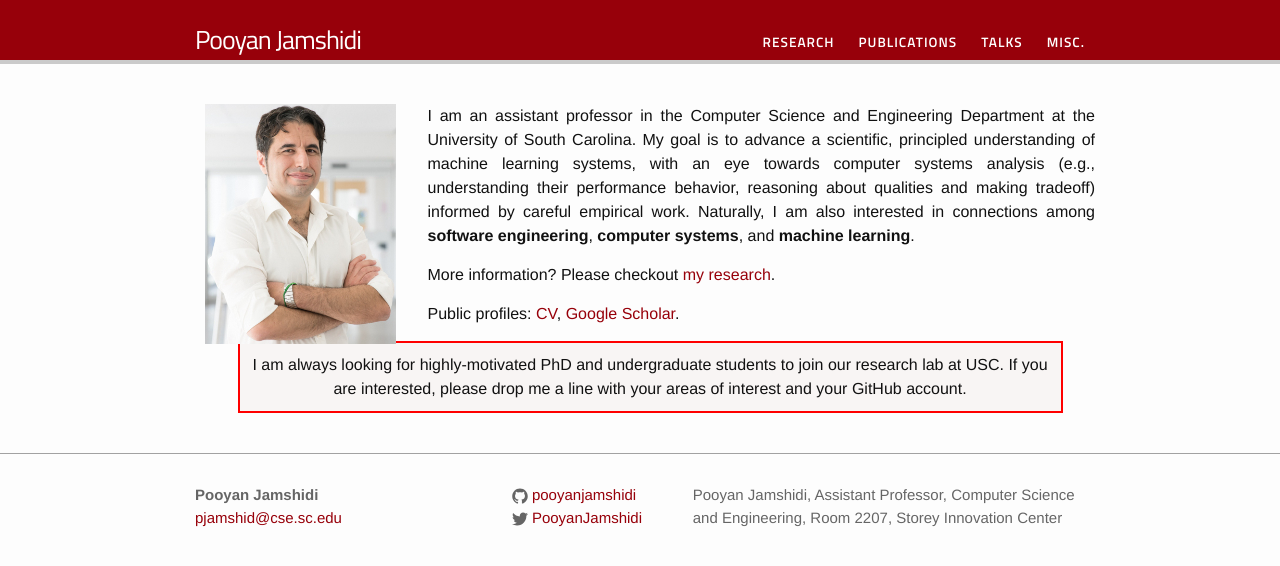
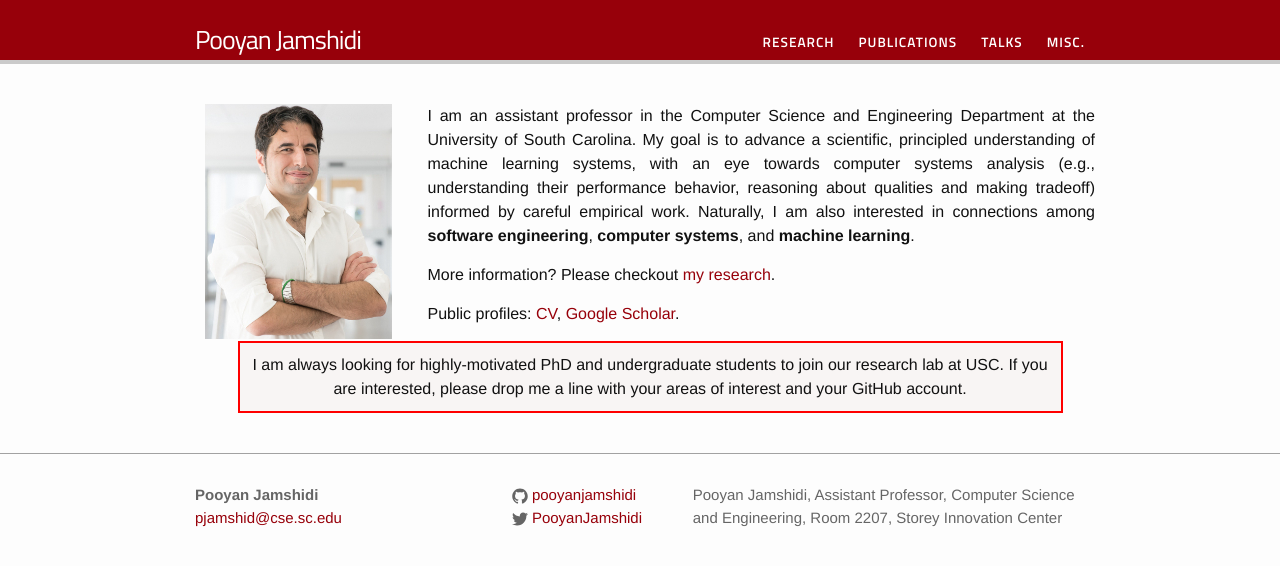
Before and after one commit to pooyanjamshidi/pooyanjamshidi.github.io, a Jekyll site: the page built from index.html, in a window 1280 px wide. Shown: the top 566 px of the page. Built offline with Jekyll 4.4.1, drawn with Linux system fonts in a browser that asks for light colours.

```diff
--- a/css/main.scss
+++ b/css/main.scss
@@ -34,7 +34,7 @@
 
 
 // Picture profile
-$profilepic-size:  240px;
+$profilepic-size:  235px;
 
 // Header
 $header-height:		40px;
```
